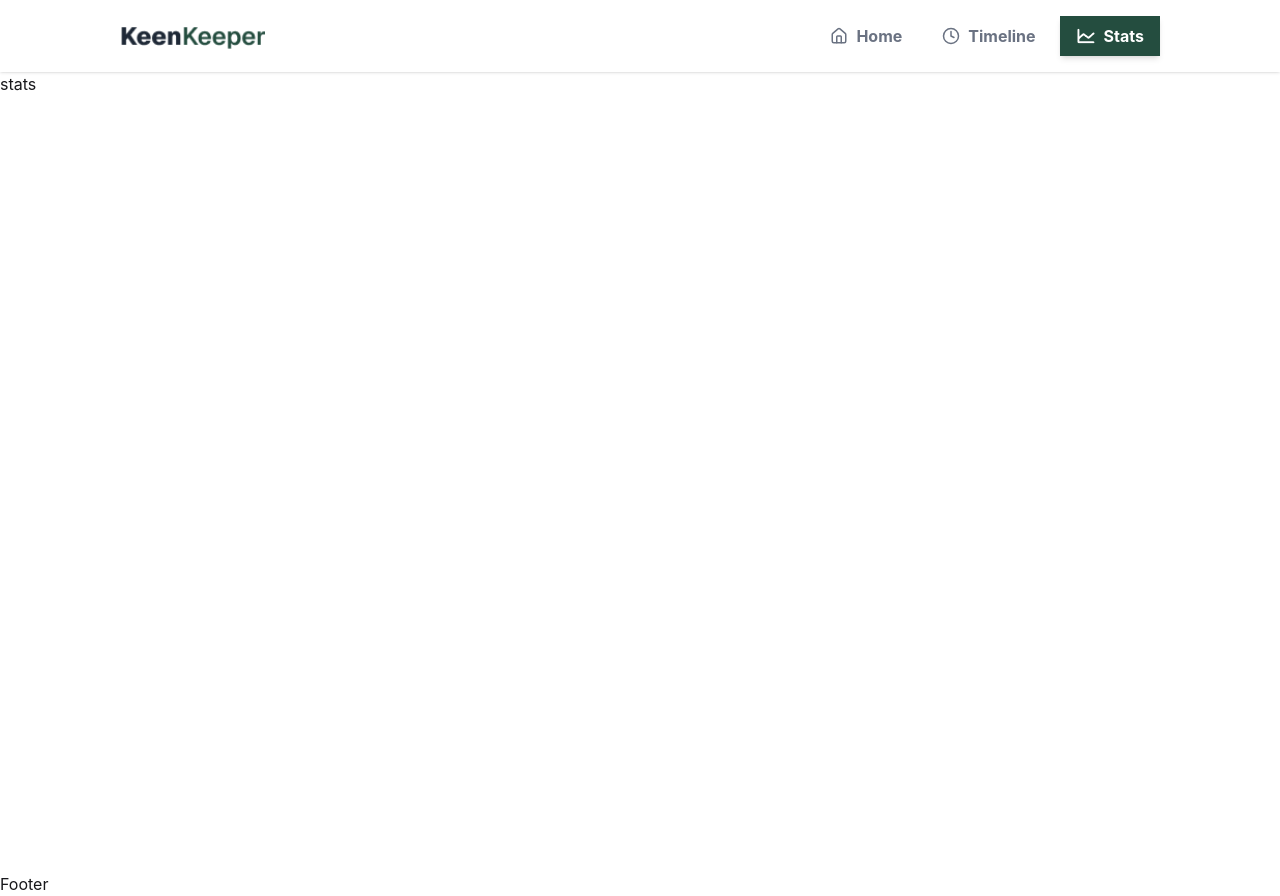
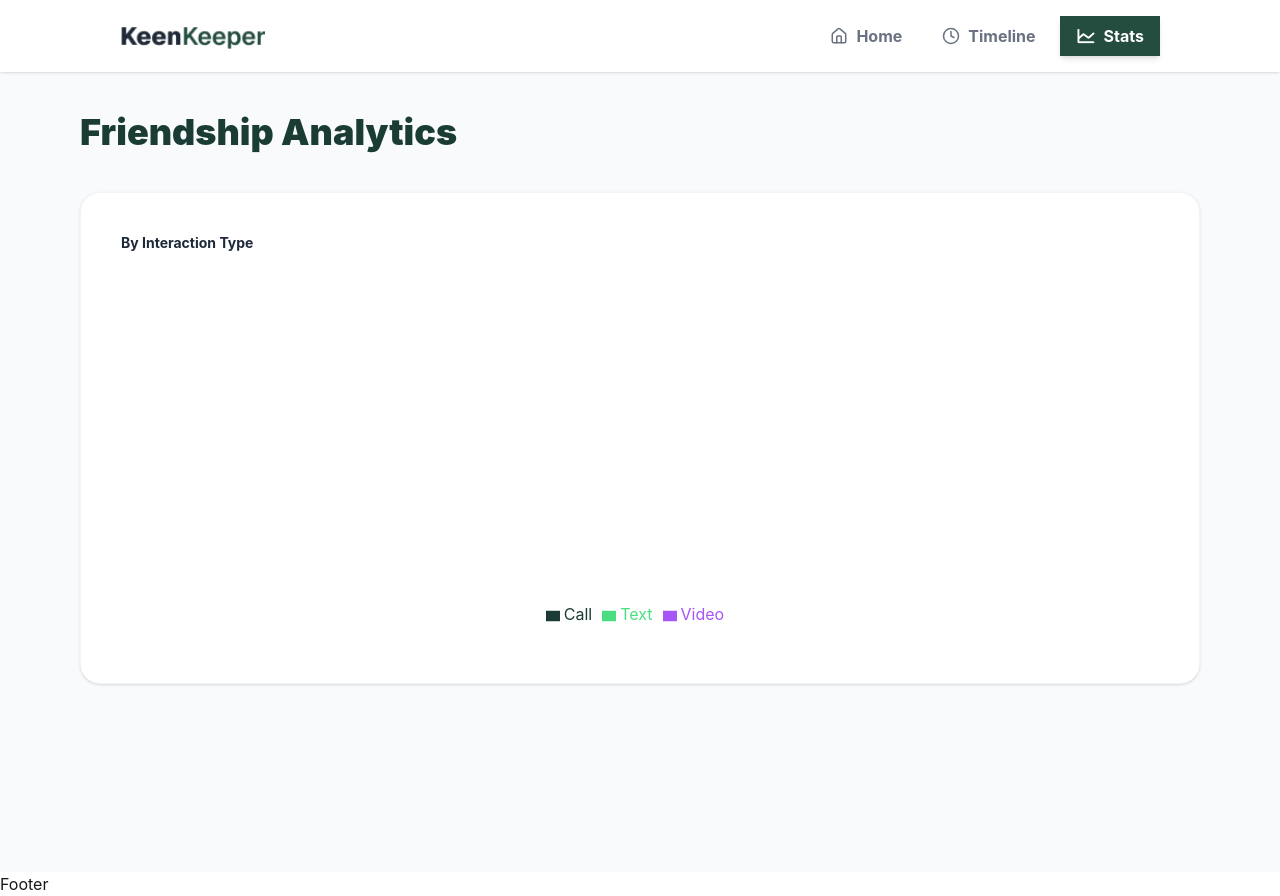
Before and after one commit to hasina-code/keen-keeper, a React (Vite) app: page /stats in a window 1280 px wide. Built offline with nearby package versions, Linux system fonts and the light colour scheme.

Commit message:
add friendship analytics with pie chart

```diff
--- a/src/main.jsx
+++ b/src/main.jsx
@@ -12,10 +12,11 @@ import Home from './page/Home.jsx';
 import Timeline from './page/Timeline.jsx';
 import Stats from './page/Stats.jsx';
 
-import NotFound from './page/NotFound.jsx';
+
 import FriendsDetails from './page/FriendDetails.jsx';
 import { ToastContainer } from 'react-toastify';
 import 'react-toastify/dist/ReactToastify.css';
+import NotFoundPage from './page/NotFoundPage.jsx';
 
 
 
@@ -43,7 +44,7 @@ const router = createBrowserRouter([
       { path: "/timeline", element: <Timeline /> },
       { path: "/stats", element: <Stats /> },
       { path: "/friend/:id", element: <FriendsDetails /> },
-      { path: "*", element: <NotFound /> },
+      { path: "*", element: <NotFoundPage /> },
     ]
   }
 ]);
--- a/src/page/NotFound.jsx
+++ b/src/page/NotFoundPage.jsx
@@ -1,11 +1,11 @@
 import React from 'react';
 
-const NotFound = () => {
+const NotFoundPage = () => {
     return (
         <div>
-            NotFound
+
         </div>
     );
 };
 
-export default NotFound;
+export default NotFoundPage;
--- a/src/page/Stats.jsx
+++ b/src/page/Stats.jsx
@@ -1,10 +1,61 @@
-import React from 'react';
+import React, { useEffect, useState } from 'react';
+import { PieChart, Pie, Cell, ResponsiveContainer, Legend, Tooltip } from 'recharts';
 
 const Stats = () => {
+    const [data, setData] = useState([]);
+
+    useEffect(() => {
+
+        const savedLogs = JSON.parse(sessionStorage.getItem('my_timeline_logs') || '[]');
+
+
+        const counts = savedLogs.reduce((acc, log) => {
+            acc[log.type] = (acc[log.type] || 0) + 1;
+            return acc;
+        }, {});
+
+        const chartData = [
+            { name: 'Call', value: counts['Call'] || 0 },
+            { name: 'Text', value: counts['Text'] || 0 },
+            { name: 'Video', value: counts['Video'] || 0 },
+        ];
+        setData(chartData);
+    }, []);
+
+
+    const COLORS = ['#1A3C34', '#4ADE80', '#A855F7'];
+
     return (
-        <div>
-            stats
-        </div>
+    <div className="bg-[#F8FAFC] min-h-screen py-10 px-6 lg:px-20">
+   <div className="max-w-6xl mx-auto">
+        <h1 className="text-4xl font-black text-[#1A3C34] mb-10">Friendship Analytics</h1>
+
+        <div className="bg-white p-10 rounded-[20px] border border-gray-100 shadow-sm flex flex-col items-center">
+        <h3 className="text-sm font-bold text-gray-800 self-start mb-10">By Interaction Type</h3>
+
+       <div style={{ width: '100%', height: 350 }}>
+       <ResponsiveContainer>
+        <PieChart>
+         <Pie
+         data={data}
+        cx="50%" cy="50%"
+        innerRadius={80}
+        outerRadius={120}
+        paddingAngle={8}
+        dataKey="value"
+       >
+     {data.map((entry, index) => (
+     <Cell key={`cell-${index}`} fill={COLORS[index % COLORS.length]} />
+    ))}
+    </Pie>
+    <Tooltip cornerRadius={10} />
+    <Legend verticalAlign="bottom" height={36}/>
+    </PieChart>
+    </ResponsiveContainer>
+       </div>
+       </div>
+       </div>
+  </div>
     );
 };
 
```
